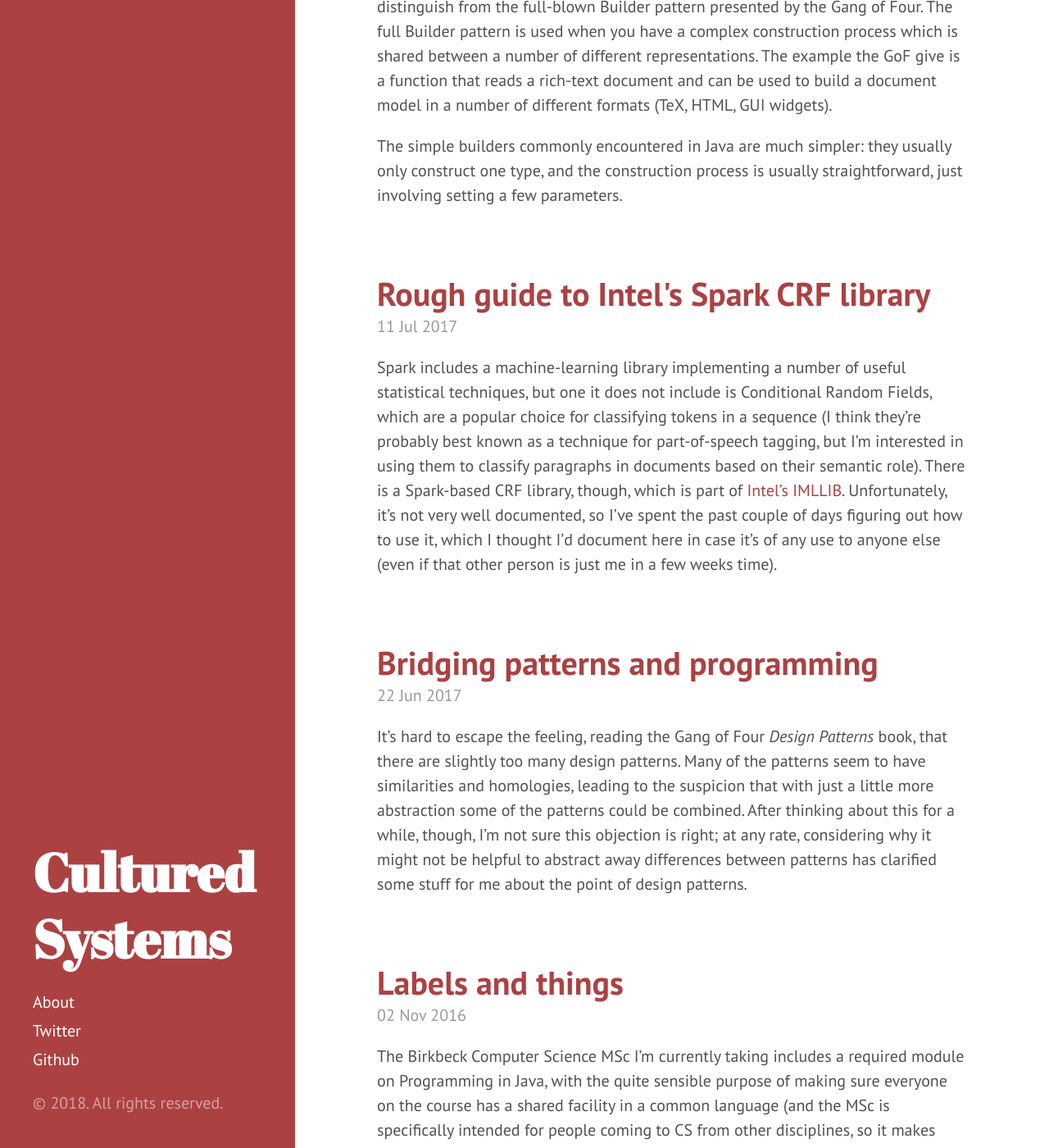
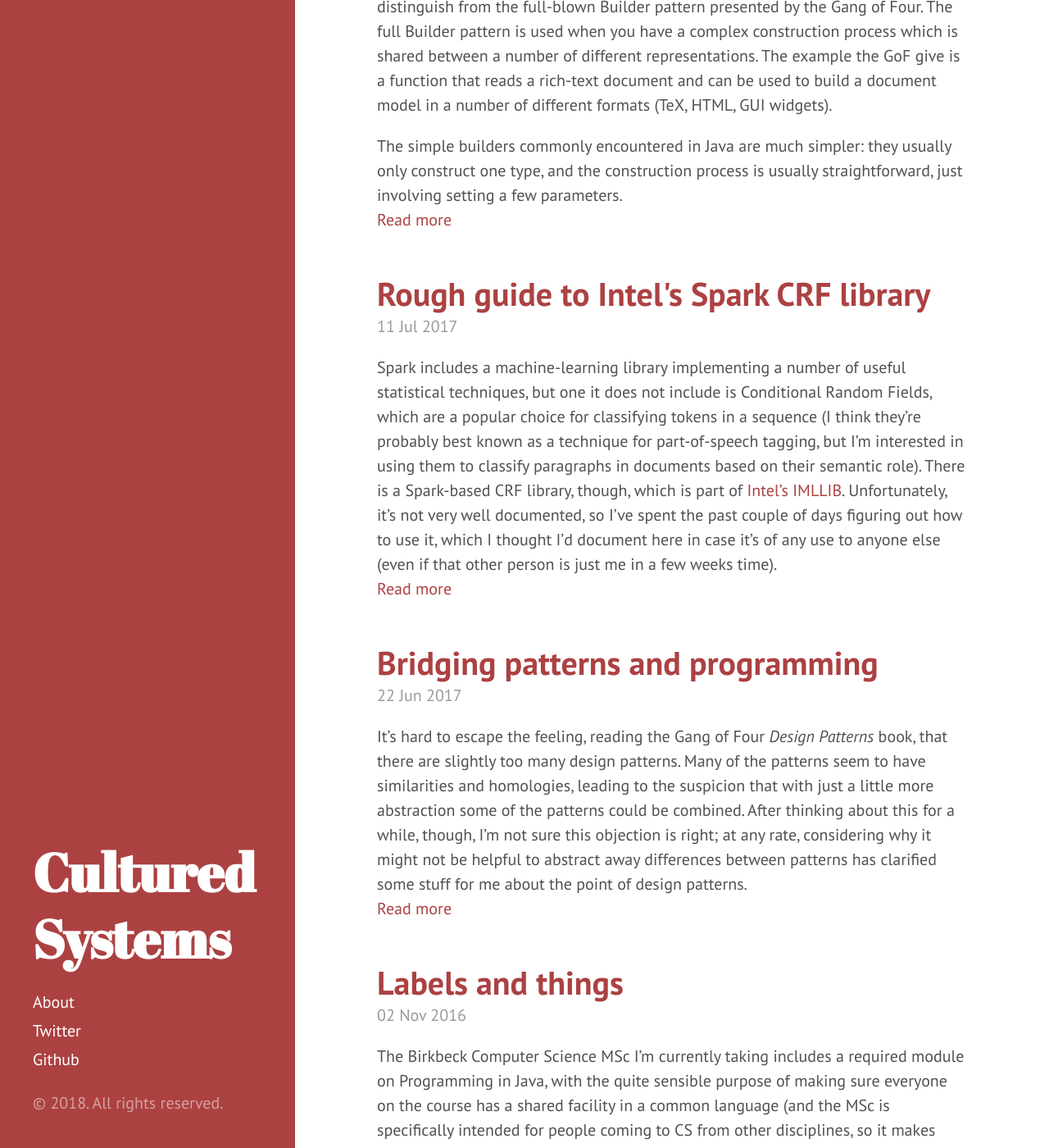
Before and after one commit to kulturaveshchi/kulturaveshchi.github.io, a Jekyll site: the page built from index.html, in a window 1280 px wide and 1400 px high, scrolled down 387 px. Shown: the whole window at 82% size. Built offline with Jekyll 4.4.1, drawn with Linux system fonts in a browser that asks for light colours; the list of posts is cut into pages by our own code.

Commit message:
Add read more link

```diff
--- a/_includes/head.html
+++ b/_includes/head.html
@@ -18,6 +18,7 @@
   <link rel="stylesheet" href="{{ site.baseurl }}/public/css/poole.css">
   <link rel="stylesheet" href="{{ site.baseurl }}/public/css/syntax.css">
   <link rel="stylesheet" href="{{ site.baseurl }}/public/css/hyde.css">
+  <link rel="stylesheet" href="{{ site.baseurl }}/public/css/cultured-systems.css">
   <link rel="stylesheet" href="http://fonts.googleapis.com/css?family=PT+Sans:400,400italic,700|Abril+Fatface">
 
   <!-- Icons -->
--- a/index.html
+++ b/index.html
@@ -13,8 +13,10 @@ title: Home
     </h1>
 
     <span class="post-date">{{ post.date | date_to_string }}</span>
-
     {{ post.excerpt }}
+    {% if post.excerpt != post.content %}
+      <div class="read-more-link"><a href="{{ post.url }}">Read more</a></div>
+    {% endif %}
   </div>
   {% endfor %}
 </div>
--- /dev/null
+++ b/public/css/cultured-systems.css
@@ -0,0 +1,4 @@
+.read-more-link {
+    float: left;
+    margin-top: -1em;
+}
```
